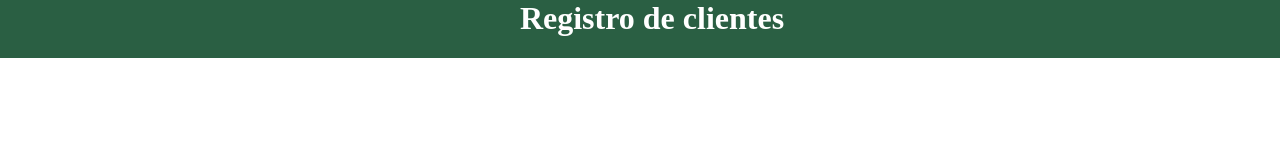
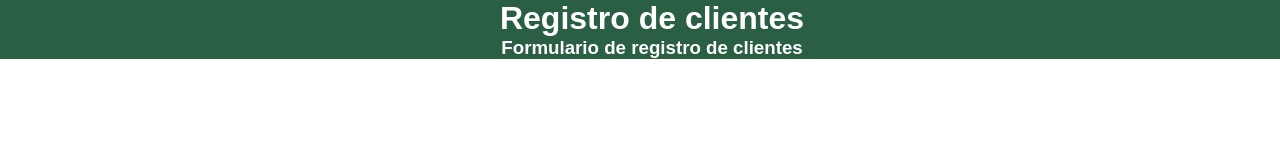
Before and after one commit to BayardoGarcia/BootstrapBasic, a plain HTML site: page index.html in a window 1280 px wide. Shown: the top 160 px of the page. Drawn offline with Linux system fonts and the light colour scheme.

Commit message:
Titulo, subtitulo y correción del header

```diff
--- a/css/style.css
+++ b/css/style.css
@@ -1,4 +1,5 @@
 body{
+    font-family: Arial, Helvetica, sans-serif;
     margin: 0px;
 }
 .container{
@@ -7,6 +8,9 @@ body{
 .row{
 background-color: #2A5F43;
 color: white;
-padding: 0px;
 text-align: center;
 }
+.header--title, .header--subtitle{
+    font-style: normal;
+    margin: 0px;
+}
--- a/index.html
+++ b/index.html
@@ -6,7 +6,7 @@
     <meta name="viewport" content="width=device-width, initial-scale=1.0">
     <link rel="stylesheet" href="css/bootstrap-grid.css">
     <link rel="stylesheet" href="css/style.css">
-    <title>Document</title>
+    <title>Aplicaci&oacute;n Contable</title>
 </head>
 <body>
     <header class="header">
@@ -14,6 +14,7 @@
             <div class="colum">
                 <div class="row">
                     <h1 class="header--title">Registro de clientes</h1>
+                    <h3 class="header--subtitle">Formulario de registro de clientes</h3>
                 </div>
             </div>
         </div>
```
